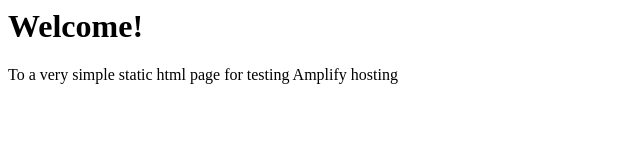
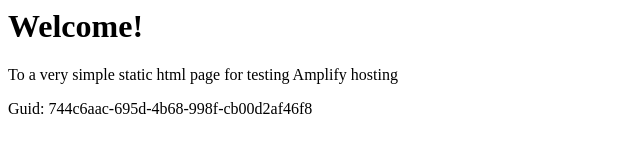
Before and after one commit to aws-aemilia-hkg/Github-PR-Commit-Integration-Test-DoNotTouch-Gith-P5X5MO5I-v1-preprod-ap-east-1, a website: page src/index.html in a window 1280 px wide. Shown: the whole page, without its empty margins (0-640 px from the left). Drawn offline with Linux system fonts and the light colour scheme.

Commit message:
commit from integ tests

```diff
--- a/src/index.html
+++ b/src/index.html
@@ -1,3 +1,5 @@
+
+
 <html lang="en">
 
 <head>
@@ -10,6 +12,6 @@
 <body>
     <h1>Welcome!</h1>
     <p>To a very simple static html page for testing Amplify hosting</p>
-</body>
+    <p>Guid: 744c6aac-695d-4b68-998f-cb00d2af46f8</p></body>
 
 </html>
```
